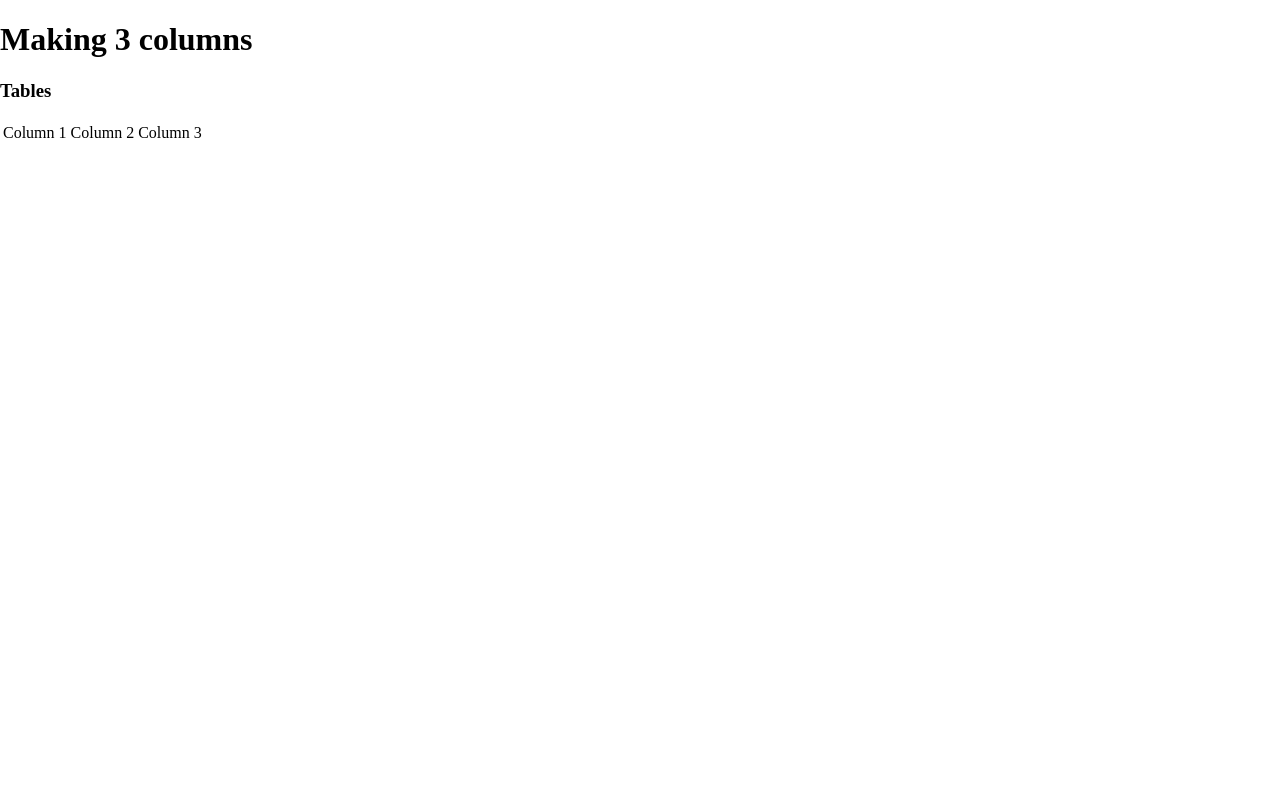
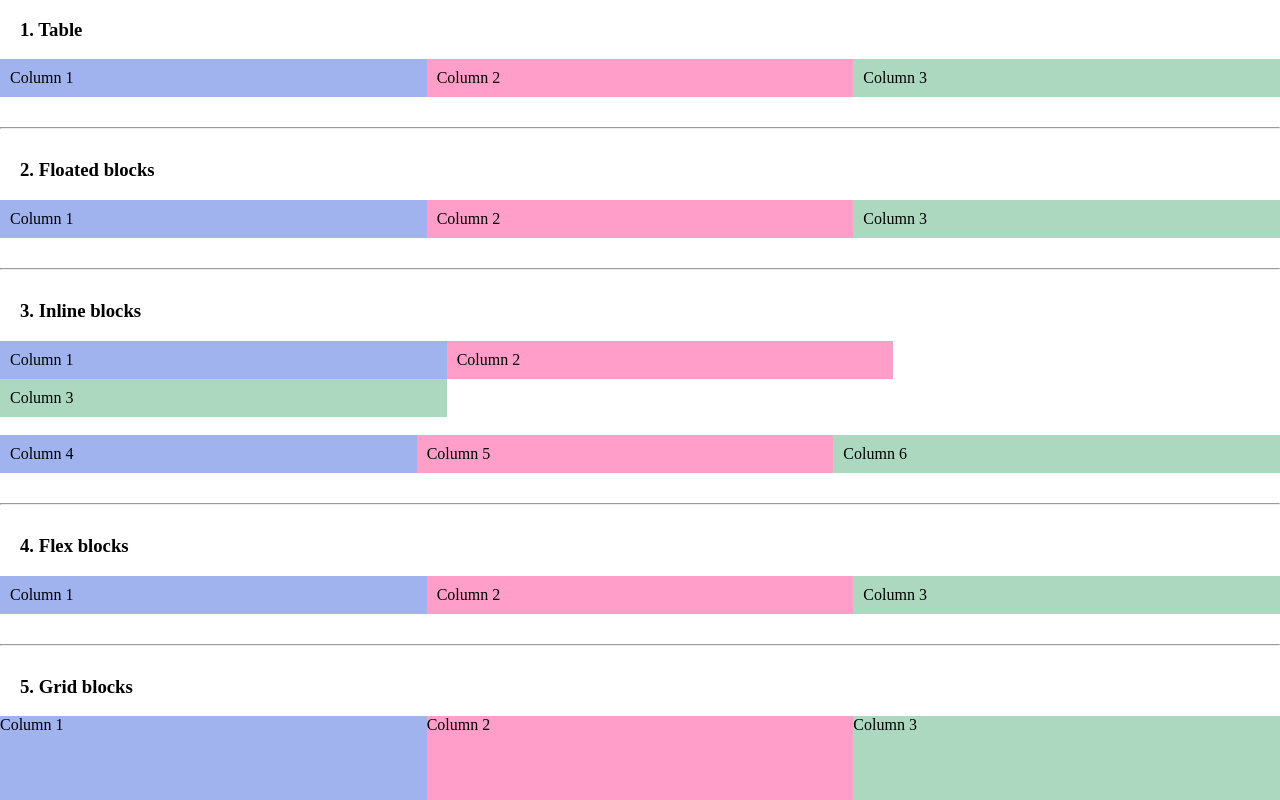
Before and after one commit to oleksandrT/UIcourse_lecture3, a plain HTML site: page index.html in a window 1280 px wide. Shown: the top 800 px of the page. Drawn offline with Linux system fonts and the light colour scheme.

Commit message:
Grid excercises

```diff
--- a/index.html
+++ b/index.html
@@ -7,15 +7,65 @@
 </head>
 <body>
 
-    <h1>Making 3 columns</h1>
-    <h3>Tables</h3>
+    <div class="titles">
+        <!--   <h1>Making 3 columns</h1> -->
+        <h3>1. Table</h3>
+    </div>
     <table>
         <tr>
-            <td>Column 1</td>
-            <td>Column 2</td>
-            <td>Column 3</td>
+            <td class="one">Column 1</td>
+            <td class="two">Column 2</td>
+            <td class="three">Column 3</td>
         </tr>
     </table>
+    <hr>
+
+    <div class="titles">
+        <h3>2. Floated blocks</h3>
+    </div>
+    <div class="float-divs">
+        <div class="one">Column 1</div>
+        <div class="two">Column 2</div>
+        <div class="three">Column 3</div>
+    </div>
+    <hr>
+
+    <div class="titles">
+        <h3>3. Inline blocks</h3>
+    </div>
+    <div class="inline-divs">
+        <div class="one">Column 1</div>
+        <div class="two">Column 2</div>
+        <div class="three">Column 3</div>
+    </div>
+    <br>
+    <div class="inline-divs2">
+        <div class="one">Column 4</div>
+        <div class="two">Column 5</div>
+        <div class="three">Column 6</div>
+    </div>
+    <hr>
+
+    <div class="titles">
+        <h3>4. Flex blocks</h3>
+    </div>
+    <div class="flex-divs">
+        <div class="one">Column 1</div>
+        <div class="two">Column 2</div>
+        <div class="three">Column 3</div>
+    </div>
+    <hr>
+
+    <!-- Supports in IE 10+ -->
+    <div class="titles">
+        <h3>5. Grid blocks</h3>
+    </div>
+    <div class="grid-divs">
+        <div class="one">Column 1</div>
+        <div class="two">Column 2</div>
+        <div class="three">Column 3</div>
+    </div>
+    <hr>
 
 </body>
 </html>
--- a/styles.css
+++ b/styles.css
@@ -1,4 +1,91 @@
+/* Global styles */
 html, body {
     margin: 0;
     padding: 0;
 }
+
+.titles {
+    padding-left: 20px;
+}
+
+.one { background: #A1B3EF; }
+.two { background: #FF9EC8; }
+.three { background: #ABD8BE }
+
+hr { margin: 30px 0; }
+
+
+/* Elements styles */
+/* 1 */
+table {
+    border-collapse: collapse;
+    width: 100%;
+}
+
+    table td {
+        background: #A1B3EF;
+        padding: 10px;
+        width: 33.33333%;
+    }
+
+/* 2 */
+.float-divs {
+    overflow: hidden;
+}
+
+    .float-divs div {
+        width: calc(33.33333% - 20px);
+        float: left;
+        padding: 10px;
+    }
+
+
+/* 3 */
+.inline-divs {
+    word-spacing: -34px;
+}
+
+    .inline-divs div {
+        width: 33.33333%;
+        display: inline-block;
+        padding: 10px;
+        word-spacing: normal;
+    }
+
+.inline-divs2 {
+}
+
+    .inline-divs2 div {
+        width: 33.33333%;
+        display: inline-block;
+        padding: 10px;
+    }
+
+    .inline-divs2 div:not(:first-child) {
+        margin-left: -34px;
+    }
+
+
+/* 4 */
+.flex-divs {
+    display: flex;
+}
+
+    .flex-divs div {
+        flex: 1;
+        padding: 10px;
+    }
+
+
+/* 5 */
+.grid-divs {
+    display: grid;
+    grid-template-rows: 100vh;
+    /*   grid-template-columns: repeat(3, 20px); */
+    /*   grid-template-columns: 33.33333%; */
+    grid-template-columns: 1fr 1fr 1fr;
+}
+
+    .grid-divs div {
+
+    }
```
